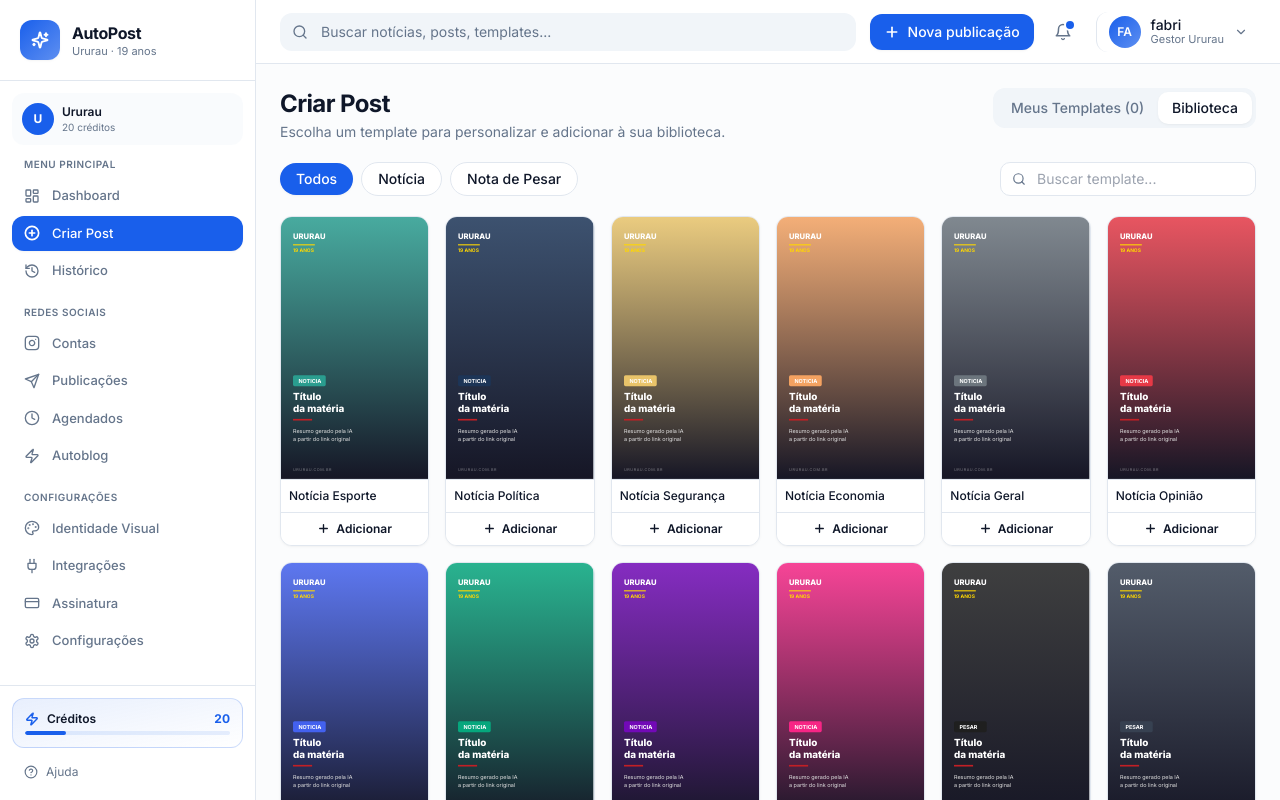
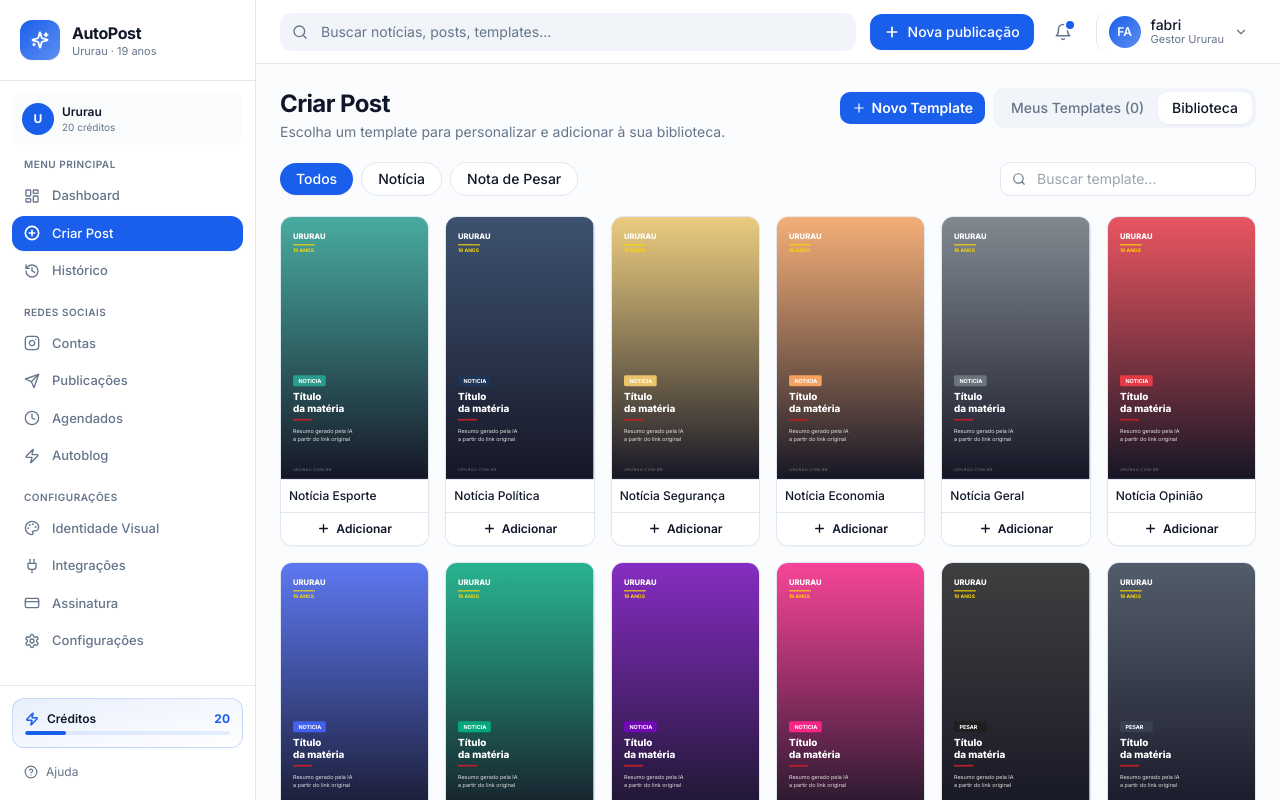
Before and after one commit to fabriciogoverno/autopost-redesign, a Next.js app in the folder autopost-ururau/src/dashboard/: page /templates in a window 1280 px wide. Built offline with nearby package versions, Linux system fonts and the light colour scheme; a web font is replaced by a local one.

Commit message:
feat(templates): mostra thumbnail real dos templates salvos (snapshot do editor)
Quando o usuário salva um template no editor, o snapshot PNG vai junto.
A página de templates agora mostra o PNG real em vez do SVG mockado.

```diff
--- a/autopost-ururau/src/dashboard/app/templates/page.jsx
+++ b/autopost-ururau/src/dashboard/app/templates/page.jsx
@@ -29,6 +29,11 @@ const CATEGORIES = [
 ];
 
 function TemplateThumb({ tpl }) {
+  // Se tem snapshot real (template salvo do editor), usa imagem
+  if (tpl.thumb) {
+    return <img src={tpl.thumb} alt={tpl.name} className="w-full h-full object-cover block" />;
+  }
+  // Senão, mostra mockup SVG
   return (
     <svg viewBox="0 0 270 480" className="w-full h-full block" preserveAspectRatio="xMidYMid slice">
       <defs>
@@ -124,6 +129,11 @@ export default function TemplatesPage() {
             Escolha um template para personalizar e adicionar à sua biblioteca.
           </p>
         </div>
+        <div className="flex items-center gap-2">
+          <Link href="/editor"
+            className="inline-flex items-center gap-1.5 px-3 py-1.5 rounded-md bg-primary text-primary-foreground text-sm font-semibold hover:opacity-90">
+            <Plus size={14} /> Novo Template
+          </Link>
           <div className="flex bg-muted rounded-lg p-1">
             <button onClick={() => setTab('meus')}
               className={`px-3.5 py-1.5 rounded-md text-sm font-medium transition-all ${
@@ -137,6 +147,7 @@ export default function TemplatesPage() {
               }`}>
               Biblioteca
             </button>
+          </div>
         </div>
       </div>
 
@@ -190,11 +201,17 @@ export default function TemplatesPage() {
             <div className="text-center py-20 bg-card border border-dashed border-border rounded-xl">
               <Layers size={36} className="mx-auto text-muted-foreground mb-3" />
               <p className="text-sm font-medium text-foreground mb-1">Você ainda não tem templates salvos</p>
-              <p className="text-xs text-muted-foreground mb-4">Adicione um da biblioteca para começar.</p>
+              <p className="text-xs text-muted-foreground mb-4">Crie um novo no editor ou adicione um da biblioteca.</p>
+              <div className="flex items-center justify-center gap-2">
+                <Link href="/editor"
+                  className="inline-flex items-center gap-2 px-4 py-2 rounded-lg bg-primary text-primary-foreground text-sm font-semibold hover:opacity-90">
+                  <Plus size={14} /> Criar no editor
+                </Link>
                 <button onClick={() => setTab('biblioteca')}
-                className="inline-flex items-center gap-2 px-4 py-2 rounded-lg bg-primary text-primary-foreground text-sm font-semibold hover:opacity-90">
-                <Plus size={14} /> Ir para a biblioteca
+                  className="inline-flex items-center gap-2 px-4 py-2 rounded-lg border border-border text-sm font-semibold hover:bg-muted">
+                  Ir para a biblioteca
                 </button>
+              </div>
             </div>
           ) : (
             <div className="grid grid-cols-2 sm:grid-cols-3 md:grid-cols-4 lg:grid-cols-5 xl:grid-cols-6 gap-4">
```
Lines whose indentation alone changed are shown as unchanged.
